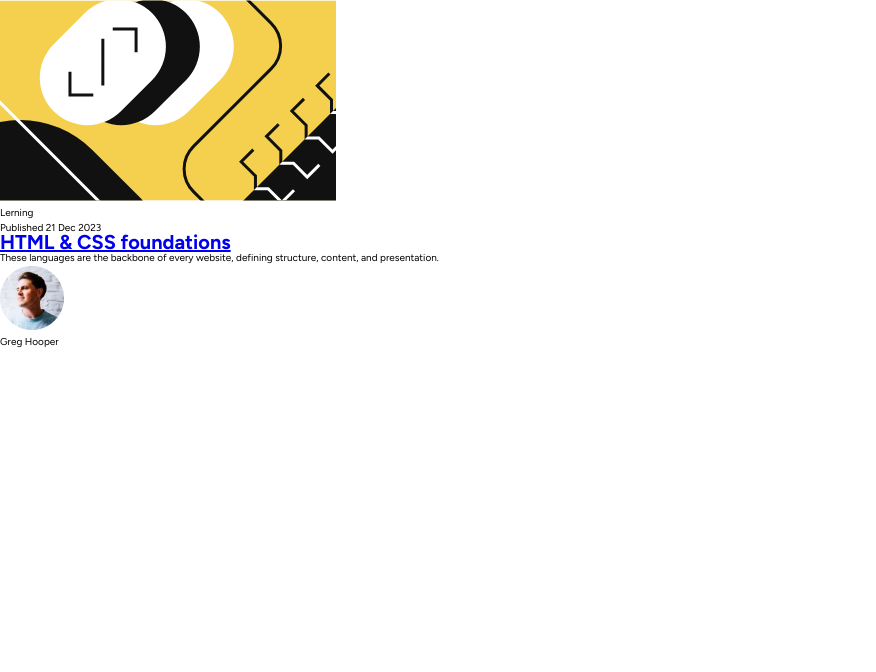
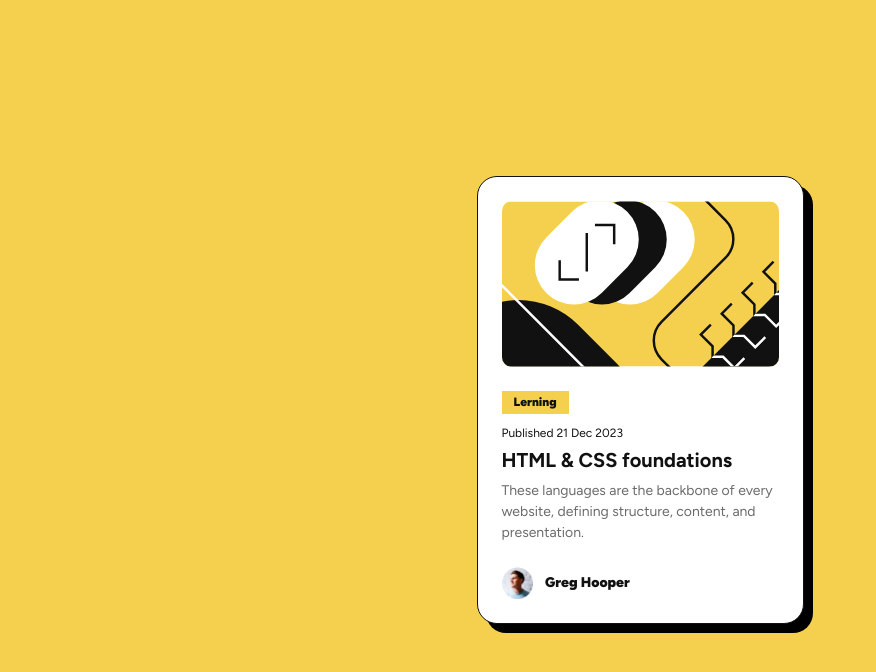
Before and after one commit to EdwardShanahan9/blog_preview_card, a plain HTML site: page index.html in a window 1280 px wide. Shown: the whole page, without its empty margins (0-876 px from the left). Drawn offline with Linux system fonts and the light colour scheme.

Commit message:
Style card component

```diff
--- a/assets/css/style.css
+++ b/assets/css/style.css
@@ -25,6 +25,102 @@ html {
 }
 
 body {
+  background-color: var(--color-yellow);
   font-family: var(--font-family);
   line-height: 150%;
+  height: 100vh;
+  display: flex;
+  align-items: center;
+  justify-content: center;
 }
+
+/* Card */
+
+.card {
+  background-color: var(--color-white);
+  border-radius: 20px;
+  border: 1px solid var(--color-grey-95);
+  box-shadow: 9px 9px 0px 0px rgba(0, 0, 0);
+  width: 327px;
+  padding: 2.4rem;
+}
+
+.card__img {
+  border-radius: 10px;
+  display: block;
+  width: 100%;
+  margin-bottom: 2.4rem;
+}
+
+.card__tab {
+  color: var(--color-grey-95);
+  font-size: 1.2rem;
+  font-weight: 900;
+  background-color: var(--color-yellow);
+  margin-bottom: 1.2rem;
+  display: inline-block;
+  padding: 0.4rem 1.2rem;
+}
+
+.card__date {
+  color: var(--color-grey-95);
+  font-size: 1.2rem;
+  margin-bottom: 1.2rem;
+}
+
+.card__link {
+  color: var(--color-grey-95);
+  text-decoration: none;
+  display: block;
+  margin-bottom: 1.2rem;
+}
+
+.card__link:hover {
+  color: var(--color-yellow);
+}
+
+.card__link h1 {
+  font-size: 2rem;
+}
+
+.card__description {
+  color: var(--color-grey-5);
+  line-height: 150%;
+  font-size: 1.4rem;
+  margin-bottom: 2.4rem;
+}
+
+.card__author {
+  display: flex;
+  align-items: center;
+}
+
+.card__author img {
+  height: 32px;
+  margin-right: 1.2rem;
+}
+
+.card__author p {
+  color: var(--color-grey-95);
+  font-size: 1.4rem;
+  font-weight: 900;
+}
+
+@media (min-width: 1400px) {
+  .card {
+    width: 384px;
+    padding: 2.4rem;
+  }
+
+  .card__tab {
+    font-size: 1.4rem;
+  }
+
+  .card__date {
+    font-size: 1.4rem;
+  }
+
+  .card__link h1 {
+    font-size: 2.4rem;
+  }
+}
```
